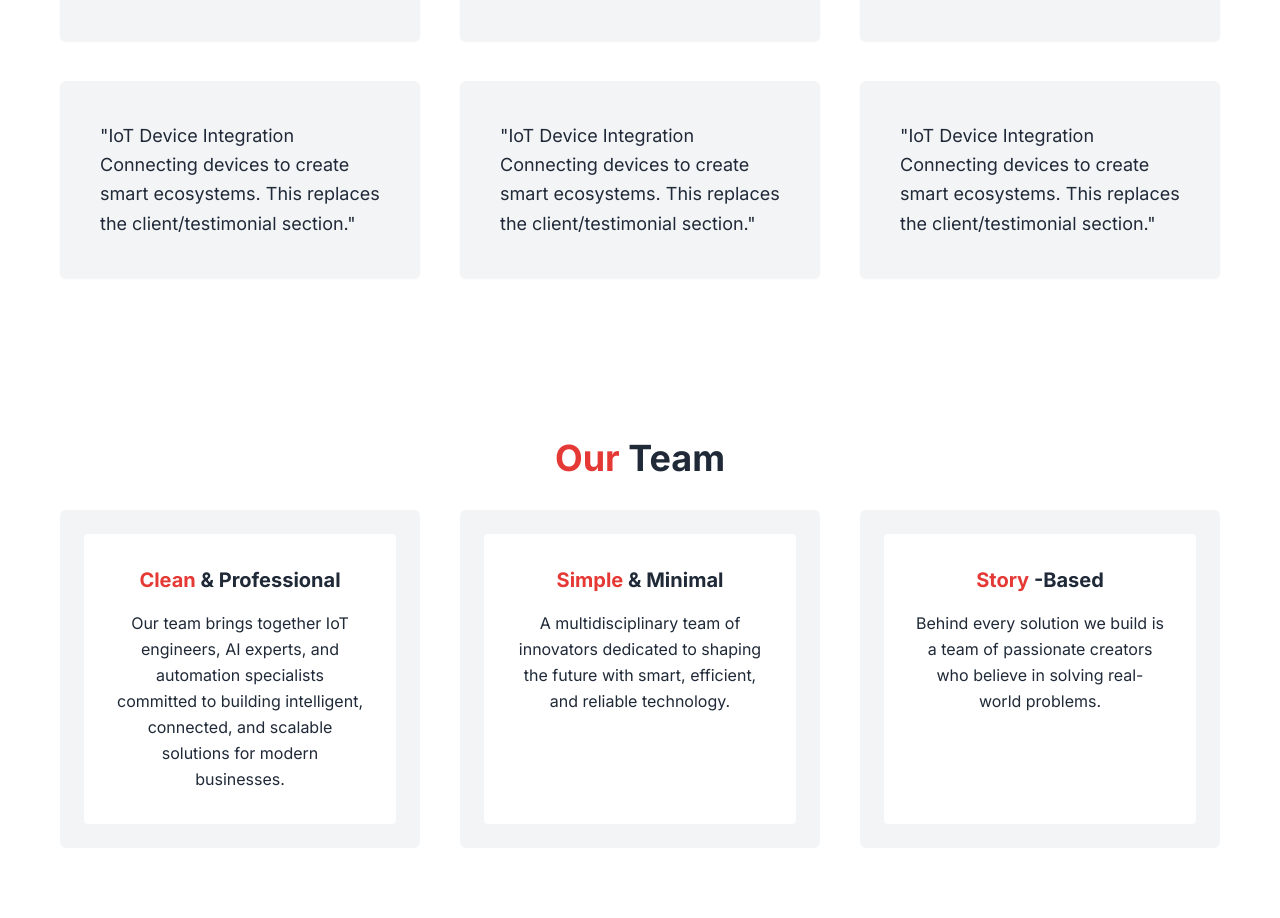
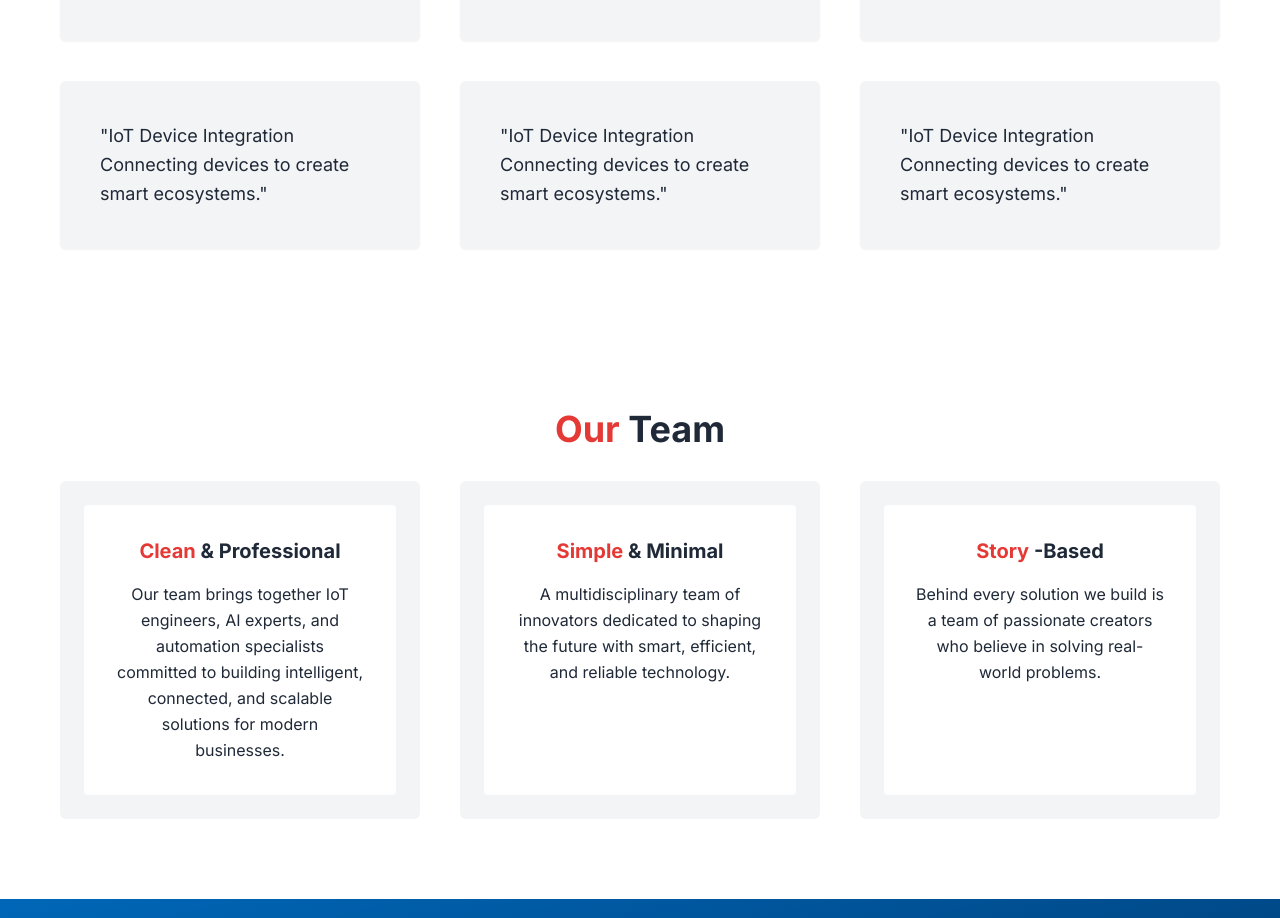
Before and after one commit to yash-jain2001/iotrenetics_official-website, a React (Vite) app: page /about in a window 1280 px wide. Shown: the part 3360-4278 px from the top of the page. Built offline with nearby package versions, Linux system fonts and the light colour scheme.

Commit message:
testimonial content change

```diff
--- a/src/pages/About.jsx
+++ b/src/pages/About.jsx
@@ -9,9 +9,9 @@ const testimonials = [
   { quote: 'Smart Home Automation Control lighting, appliances, and environments intelligently.'},
   { quote: 'AI-Powered Systems Smart analytics and automation powered by artificial intelligence.'},
   { quote: 'Intelligent Software Platforms Scalable software products designed for modern businesses.'},
-  { quote: 'IoT Device Integration Connecting devices to create smart ecosystems. This replaces the client/testimonial section.'},
-  { quote: 'IoT Device Integration Connecting devices to create smart ecosystems. This replaces the client/testimonial section.'},
-  { quote: 'IoT Device Integration Connecting devices to create smart ecosystems. This replaces the client/testimonial section.'},
+  { quote: 'IoT Device Integration Connecting devices to create smart ecosystems.'},
+  { quote: 'IoT Device Integration Connecting devices to create smart ecosystems.'},
+  { quote: 'IoT Device Integration Connecting devices to create smart ecosystems.'},
 ];
 
 const timelineData = [
```
